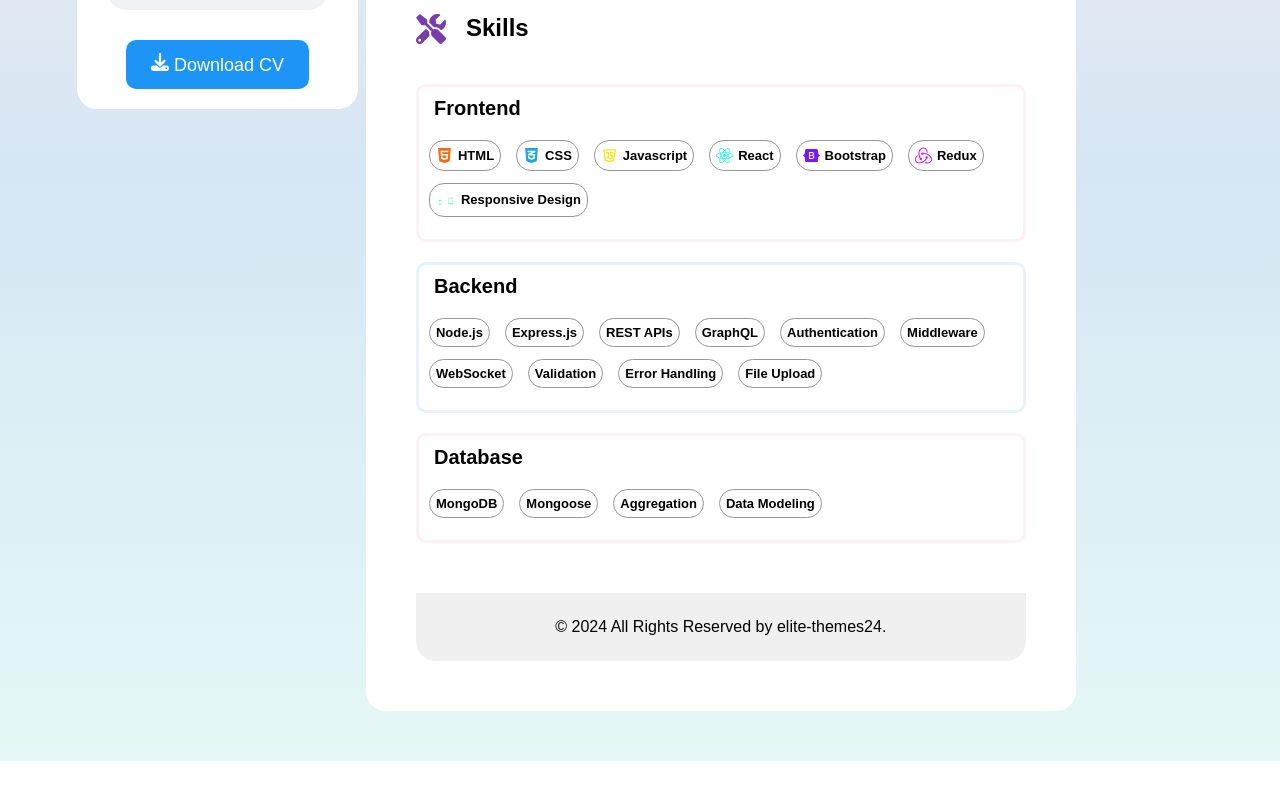
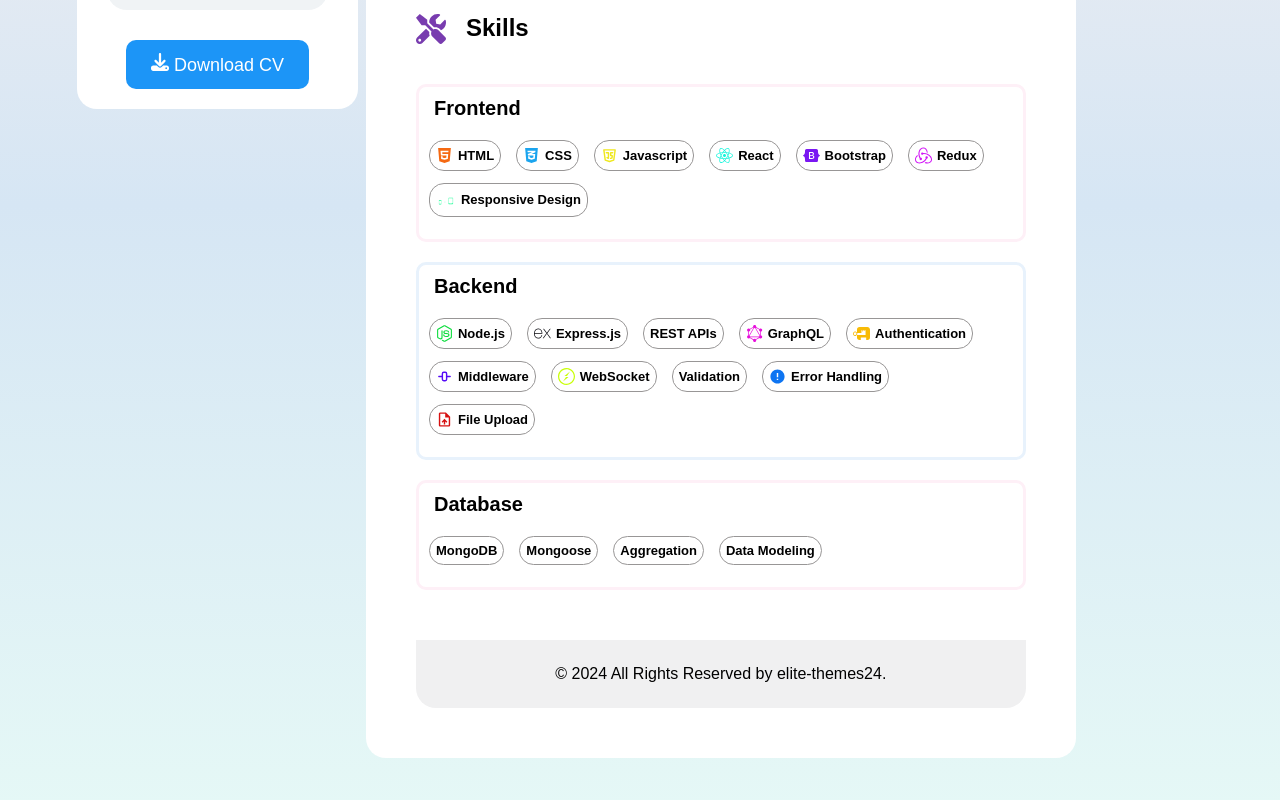
Before and after one commit to student-izaz/Portfolio-2, a React (Vite) app: page /resume in a window 1280 px wide. Shown: the part 1000-1800 px from the top of the page. Before the commit the page ends 1761 px from the top, so only its background shows below. Built offline with nearby package versions, Linux system fonts and the light colour scheme; a web font is replaced by a local one.

Commit message:
skills icons add

```diff
--- a/src/components/Resume.jsx
+++ b/src/components/Resume.jsx
@@ -12,6 +12,16 @@ import { FaBootstrap } from "react-icons/fa6";
 import { SiRedux } from "react-icons/si";
 import { FaReact } from "react-icons/fa";
 import { DiResponsive } from "react-icons/di";
+
+import { FaNodeJs } from "react-icons/fa";
+import { SiExpress } from "react-icons/si";
+import { GrGraphQl } from "react-icons/gr";
+import { MdOutlineUploadFile } from "react-icons/md";
+import { SiSocketdotio } from "react-icons/si";
+import { BiSolidErrorCircle } from "react-icons/bi";
+import { TbLayoutAlignMiddle } from "react-icons/tb";
+import { SiAuthentik } from "react-icons/si";
+
 
 function Resume() {
   const Theme = useContext(ThemeContext);
@@ -119,16 +129,24 @@ function Resume() {
                 <h2 className="skill-head">Backend</h2>
                 <div className="skill">
                   <ul>
-                    <li>Node.js</li>
-                    <li>Express.js</li>
+                    <li><FaNodeJs size="17px" color="rgb(10, 220, 59)"/>
+                    Node.js</li>
+                    <li><SiExpress size="17px" color="rgb(15, 15, 21)"/>
+                    Express.js</li>
                     <li>REST APIs</li>
-                    <li>GraphQL</li>
-                    <li>Authentication</li>
-                    <li>Middleware</li>
-                    <li>WebSocket</li>
+                    <li><GrGraphQl size="17px" color="rgb(231, 15, 220)"/>
+                    GraphQL</li>
+                    <li><SiAuthentik size="17px" color="rgb(248, 187, 6)"/>
+                    Authentication</li>
+                    <li><TbLayoutAlignMiddle size="17px" color="rgb(85, 10, 246)"/>
+                    Middleware</li>
+                    <li><SiSocketdotio size="17px" color="rgb(201, 255, 6)"/>
+                    WebSocket</li>
                     <li>Validation</li>
-                    <li>Error Handling</li>
-                    <li>File Upload</li>
+                    <li><BiSolidErrorCircle size="17px" color="rgb(14, 117, 242)"/>
+                    Error Handling</li>
+                    <li><MdOutlineUploadFile size="17px" color="rgb(214, 17, 17)" />
+                    File Upload</li>
                   </ul>
                 </div>
               </div>
```
